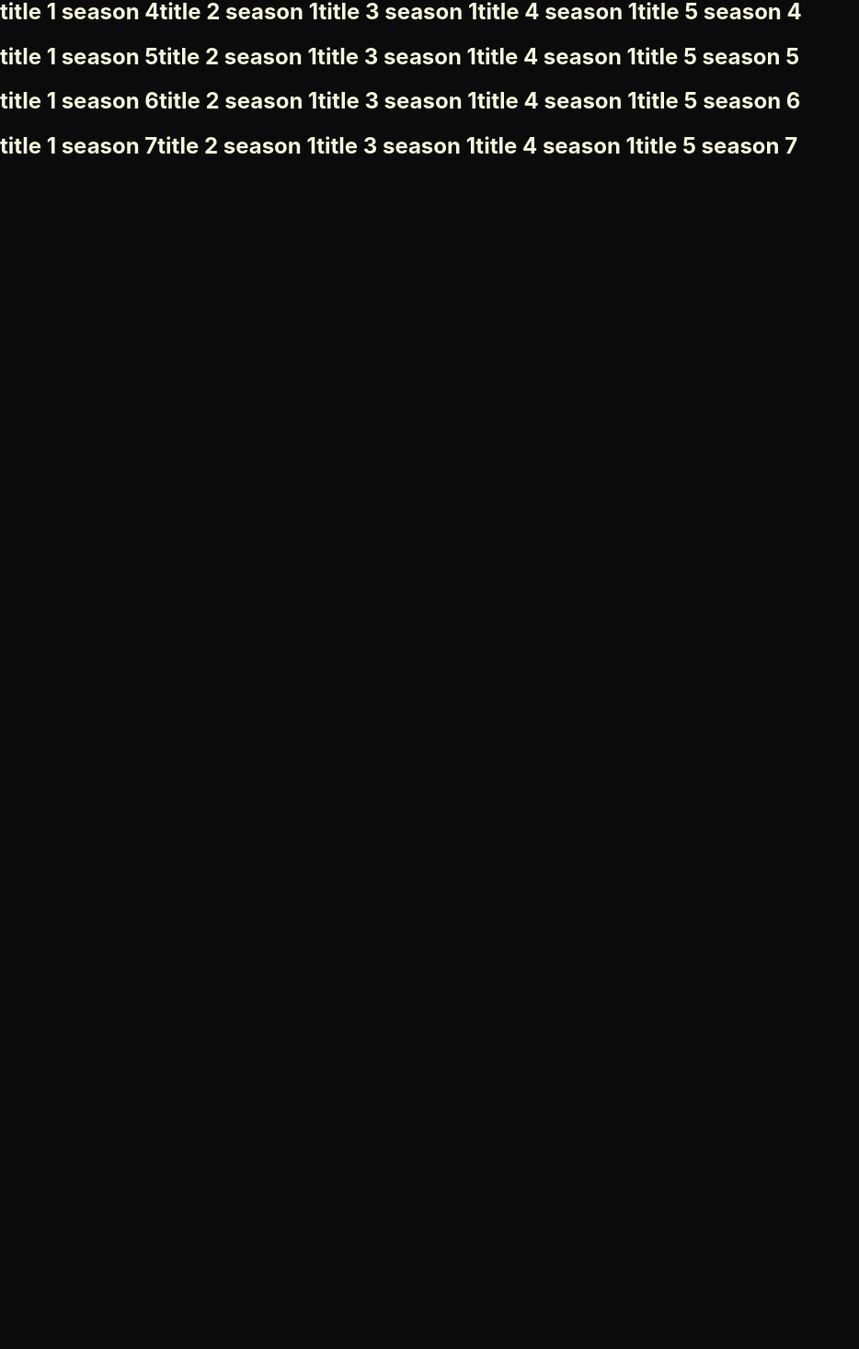
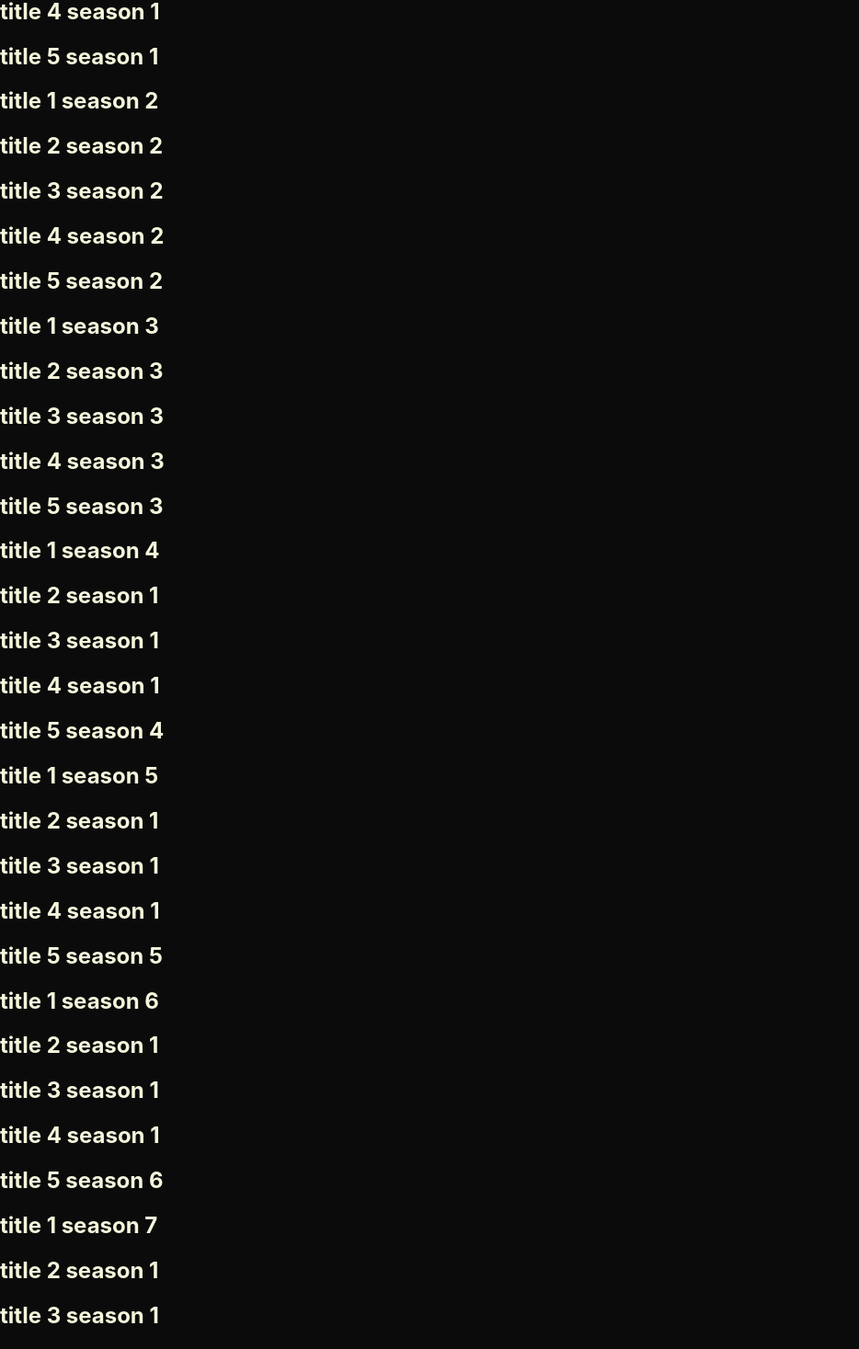
Before and after one commit to mb-dir/trailer-park-boys-search, a React (Create React App) app: page / in a window 1280 px wide. Shown: the part 231-1698 px from the top of the page at 92% size, without its empty margins (0-934 px from the left). Before the commit the page ends 800 px from the top, so only its background shows below. Built offline with nearby package versions, Linux system fonts and the light colour scheme.

Commit message:
Show content in appropriate way
Before in the <h2> were all items from props.data(array with titles),
there was something like this:<h2>title 1 season 1 title 2 season 1
title 3 season 1 title 4 season 1 title 5 season 1</h2>
Now I have done some changes and the titles are show in appropriate way

```diff
--- a/src/components/Season/Season.js
+++ b/src/components/Season/Season.js
@@ -39,7 +39,27 @@ class Season extends React.Component{
     render(){
         return(
             <main>
-                <SeasonContent data={this.state.seasons}/>
+                <section>
+                    <SeasonContent data={this.state.seasons[0]}/>
+                </section>
+                <section>
+                    <SeasonContent data={this.state.seasons[1]}/>
+                </section>
+                <section>
+                    <SeasonContent data={this.state.seasons[2]}/>
+                </section>
+                <section>
+                    <SeasonContent data={this.state.seasons[3]}/>
+                </section>
+                <section>
+                    <SeasonContent data={this.state.seasons[4]}/>
+                </section>
+                <section>
+                    <SeasonContent data={this.state.seasons[5]}/>
+                </section>
+                <section>
+                    <SeasonContent data={this.state.seasons[6]}/>
+                </section>
             </main>
         );
     }
--- a/src/components/SeasonContent/SeasonContent.js
+++ b/src/components/SeasonContent/SeasonContent.js
@@ -1,11 +1,12 @@
 import React from "react";
 
 const SeasonContent = (props)=>{
-    const seasonContent = props.data.map((el)=>{
+    console.log(props.data)
+    const seasonContent = props.data.titles.map((el)=>{
         return(
-            <section>
-                <h2>{el.titles}</h2>
-            </section>
+            <div>
+                <h2>{el}</h2>
+            </div>
         );
     });
     return(
```
